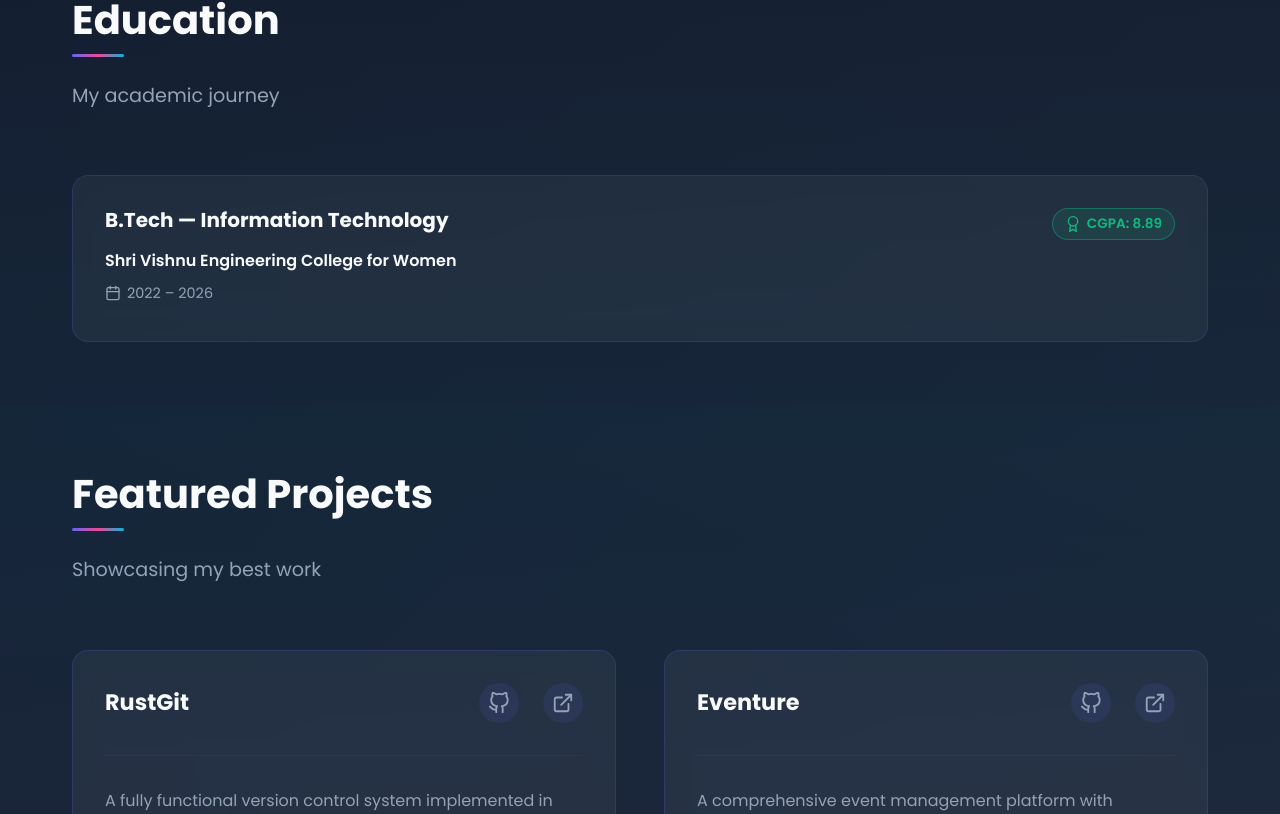
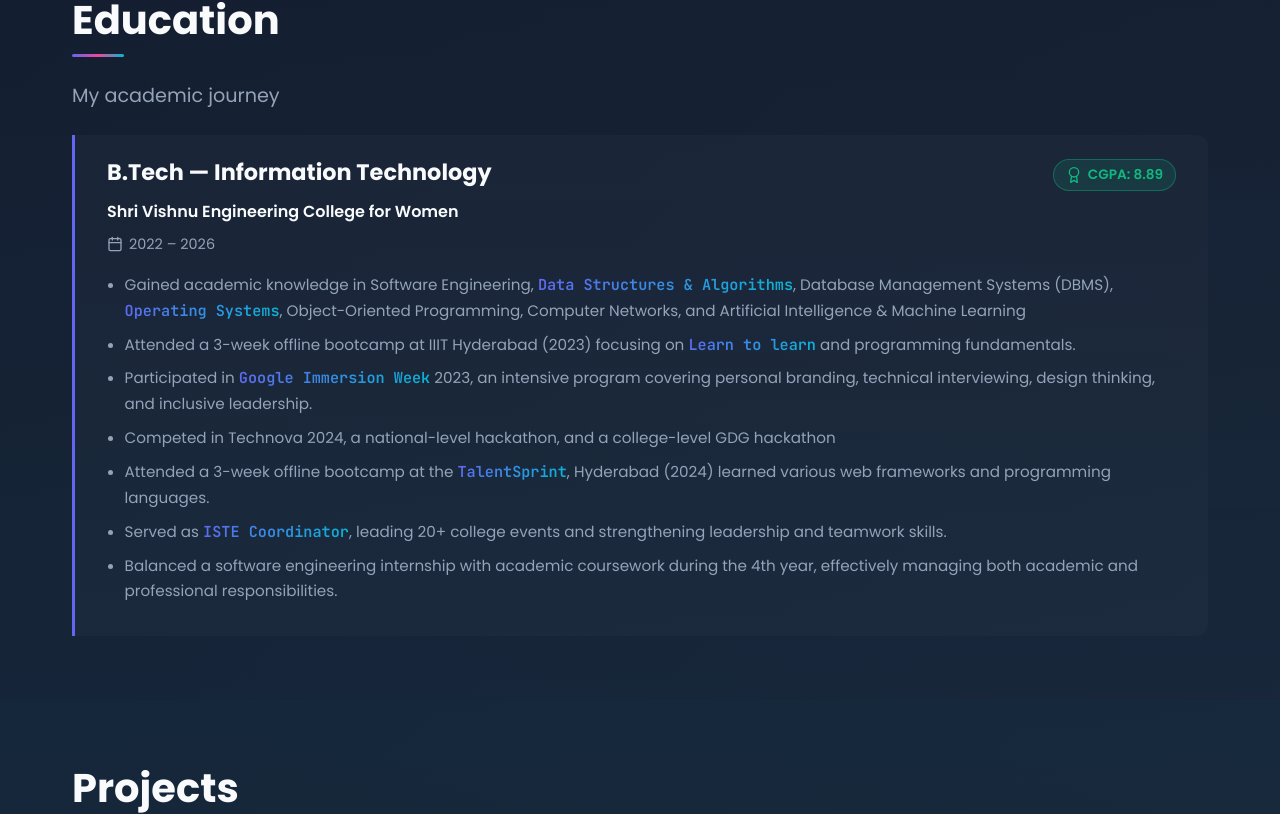
Before and after one commit to raginikaruturi96/portfolio, a React (Vite) app: page / in a window 1280 px wide. Shown: the part 3546-4360 px from the top of the page. Built offline with nearby package versions, Linux system fonts and the light colour scheme.

Commit message:
Revamp Education section UI and content

```diff
--- a/src/data/portfolio.md
+++ b/src/data/portfolio.md
@@ -109,6 +109,15 @@ education:
     school: Shri Vishnu Engineering College for Women
     score: "CGPA: 8.89"
     period: 2022 – 2026
+    description:
+      - "Gained academic knowledge in Software Engineering, **Data Structures & Algorithms**, Database Management Systems (DBMS), **Operating Systems**, Object-Oriented Programming, Computer Networks, and Artificial Intelligence & Machine Learning"
+      - "Attended a 3-week offline bootcamp at IIIT Hyderabad (2023) focusing on **Learn to learn** and programming fundamentals."
+      - "Participated in **Google Immersion Week** 2023, an intensive program covering personal branding, technical interviewing, design thinking, and inclusive leadership."
+      - "Competed in Technova 2024, a national-level hackathon, and a college-level GDG hackathon"
+      - "Attended a 3-week offline bootcamp at the **TalentSprint**, Hyderabad (2024) learned various web frameworks and programming languages."
+      - "Served as **ISTE Coordinator**, leading 20+ college events and strengthening leadership and teamwork skills."
+      - "Balanced a software engineering internship with academic coursework during the 4th year, effectively managing both academic and professional responsibilities."
+      #   - "Actively engaged in extracurriculars such as flashmobs and stage performances."
 
 achievements:
   - title: Google WE Scholar
--- a/src/sections/Education.css
+++ b/src/sections/Education.css
@@ -2,25 +2,20 @@
   background: linear-gradient(180deg, transparent 0%, rgba(6, 182, 212, 0.04) 100%);
 }
 
-.education-timeline {
-  position: relative;
-  display: flex;
-  flex-direction: column;
-  gap: var(--spacing-xl);
+.education .section-header {
+  margin-bottom: var(--spacing-md);
 }
 
-.education-item {
+.education-panel {
   position: relative;
+  padding: var(--spacing-md) var(--spacing-lg);
+  border-left: 3px solid var(--primary);
+  background: rgba(255, 255, 255, 0.02);
+  border-radius: 0 12px 12px 0;
 }
 
-.education-card {
-  padding: var(--spacing-lg);
-  transition: transform 0.25s ease, box-shadow 0.25s ease;
-}
-
-.education-card:hover {
-  transform: translateY(-3px);
-  box-shadow: 0 10px 30px rgba(99, 102, 241, 0.15);
+.education-summary {
+  margin-bottom: 0.75rem;
 }
 
 .edu-header {
@@ -33,7 +28,7 @@
 }
 
 .edu-header h3 {
-  font-size: 1.25rem;
+  font-size: 1.4rem;
   margin: 0;
 }
 
@@ -72,8 +67,33 @@
   font-size: 0.9rem;
 }
 
+.edu-description {
+  margin: 0;
+  padding-left: 1.1rem;
+  color: var(--text-muted);
+  font-size: 0.95rem;
+  line-height: 1.7;
+}
+
+.edu-description li {
+  margin-bottom: 0.5rem;
+}
+
+.edu-description strong {
+  background: linear-gradient(135deg, var(--primary), var(--accent));
+  -webkit-background-clip: text;
+  -webkit-text-fill-color: transparent;
+  background-clip: text;
+  font-weight: 700;
+  font-family: var(--font-mono);
+}
+
 @media (max-width: 600px) {
   .edu-header h3 {
     font-size: 1.1rem;
   }
+
+  .education-panel {
+    padding: var(--spacing-lg) var(--spacing-md);
+  }
 }
--- a/src/sections/Education.tsx
+++ b/src/sections/Education.tsx
@@ -3,8 +3,17 @@ import { FiCalendar, FiAward } from 'react-icons/fi'
 import { portfolio } from '../data/portfolio'
 import './Education.css'
 
+// Renders "**bold**" segments in a description bullet as <strong>
+function renderWithBold(text: string) {
+  return text.split(/(\*\*[^*]+\*\*)/g).map((part, i) =>
+    part.startsWith('**') && part.endsWith('**')
+      ? <strong key={i}>{part.slice(2, -2)}</strong>
+      : part
+  )
+}
+
 export default function Education() {
-  const { education } = portfolio
+  const [edu] = portfolio.education
 
   return (
     <section id="education" className="education section">
@@ -20,17 +29,14 @@ export default function Education() {
           <p className="section-subtitle">My academic journey</p>
         </motion.div>
 
-        <div className="education-timeline">
-          {education.map((edu, index) => (
         <motion.div
-              key={index}
-              className="education-item"
-              initial={{ opacity: 0, x: index % 2 === 0 ? -50 : 50 }}
-              whileInView={{ opacity: 1, x: 0 }}
-              transition={{ duration: 0.6, delay: index * 0.1 }}
+          className="education-panel"
+          initial={{ opacity: 0, y: 30 }}
+          whileInView={{ opacity: 1, y: 0 }}
+          transition={{ duration: 0.6 }}
           viewport={{ once: true }}
         >
-              <div className="education-card card">
+          <div className="education-summary">
             <div className="edu-header">
               <h3>{edu.degree}</h3>
               <span className="edu-score">
@@ -49,9 +55,15 @@ export default function Education() {
               </div>
             )}
           </div>
+
+          {edu.description && (
+            <ul className="edu-description">
+              {edu.description.map((point, i) => (
+                <li key={i}>{renderWithBold(point)}</li>
+              ))}
+            </ul>
+          )}
         </motion.div>
-          ))}
-        </div>
       </div>
     </section>
   )
--- a/src/sections/Experience.tsx
+++ b/src/sections/Experience.tsx
@@ -16,7 +16,7 @@ export default function Experience() {
           transition={{ duration: 0.6 }}
           viewport={{ once: true }}
         >
-          <h2>Professional Experience</h2>
+          <h2>Work Experience</h2>
           <p className="section-subtitle">My journey in the tech industry</p>
         </motion.div>
 
--- a/src/sections/Projects.tsx
+++ b/src/sections/Projects.tsx
@@ -16,7 +16,7 @@ export default function Projects() {
           transition={{ duration: 0.6 }}
           viewport={{ once: true }}
         >
-          <h2>Featured Projects</h2>
+          <h2>Projects</h2>
           <p className="section-subtitle">Showcasing my best work</p>
         </motion.div>
 
--- a/src/types/portfolio.ts
+++ b/src/types/portfolio.ts
@@ -55,6 +55,7 @@ export interface Education {
   school: string
   period?: string
   score: string
+  description?: string[]
 }
 
 export interface Achievement {
```
Lines whose indentation alone changed are shown as unchanged.
